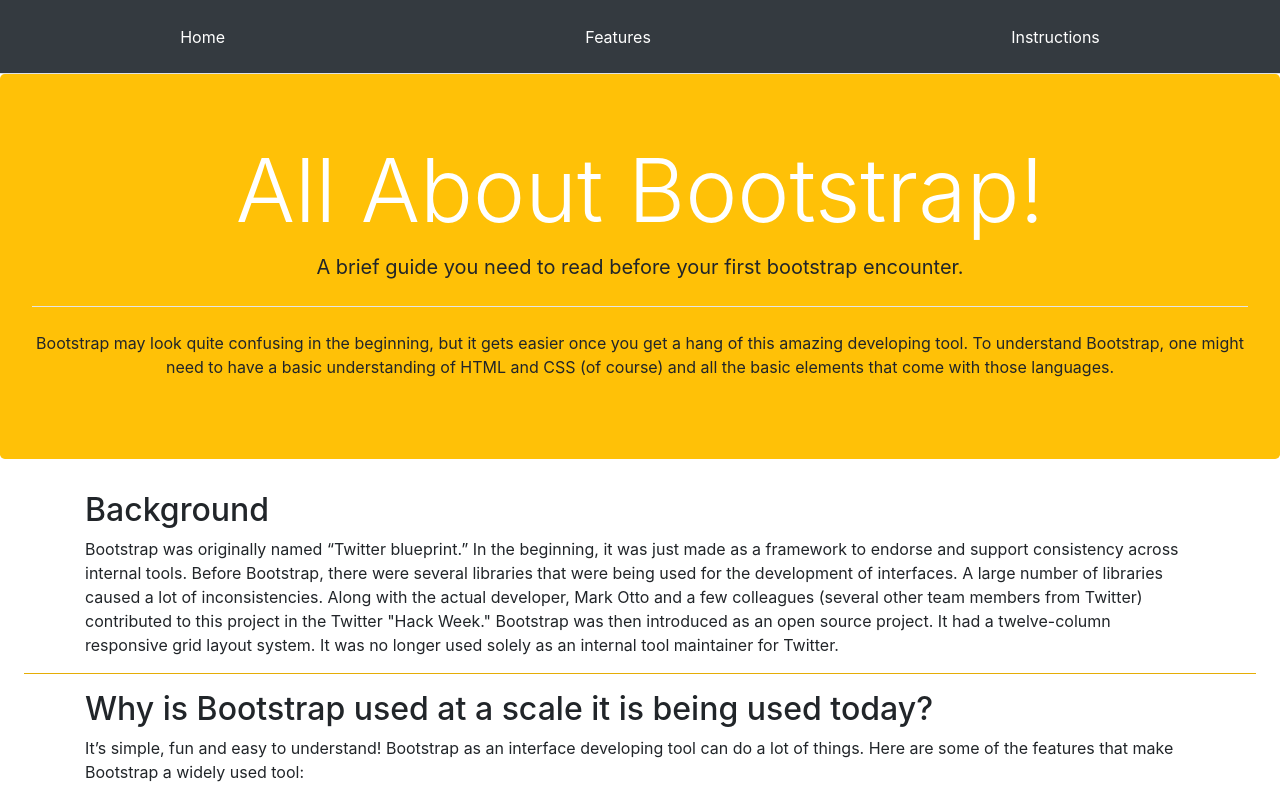
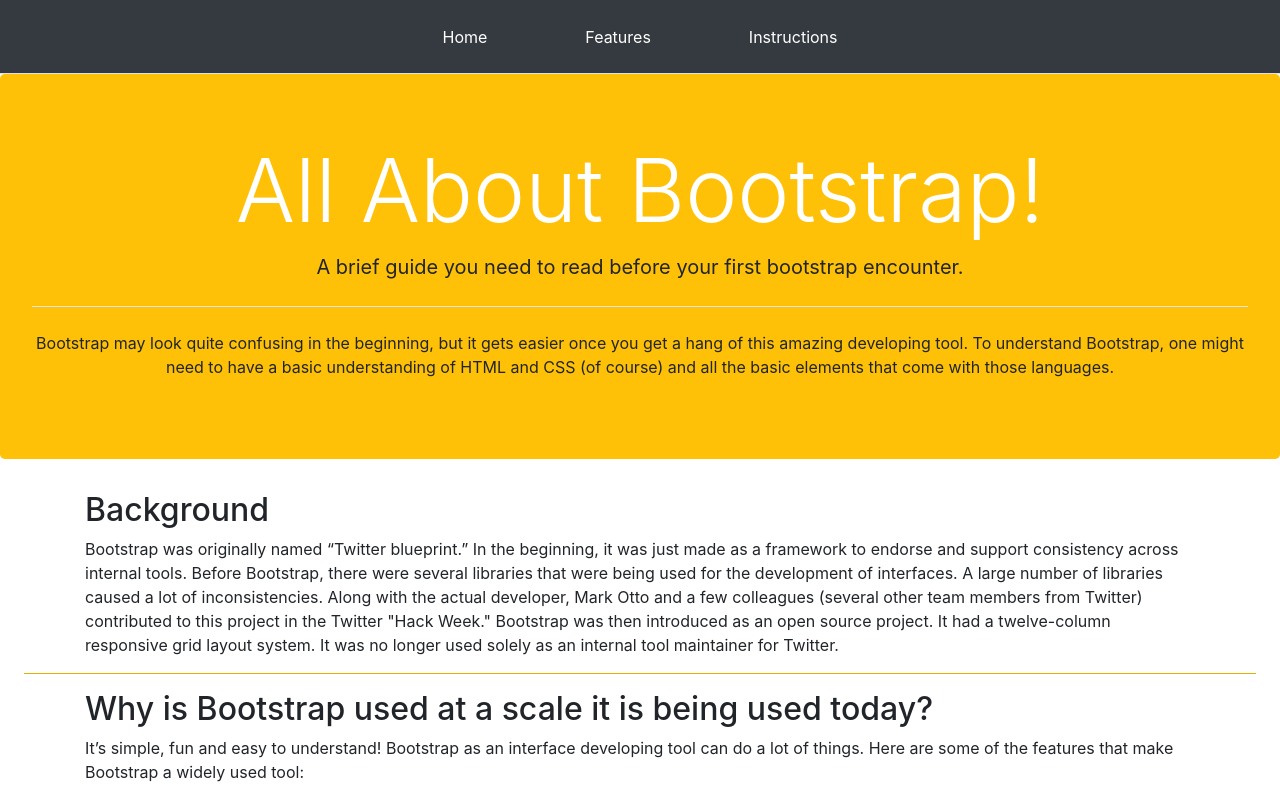
Before and after one commit to udai0001/mohammad.github.io, a plain HTML site: page bootstrap-this/index.html in a window 1280 px wide. Shown: the top 797 px of the page. Drawn offline with nearby package versions, Linux system fonts and the light colour scheme.

Commit message:
final push

```diff
--- a/bootstrap-this/index.html
+++ b/bootstrap-this/index.html
@@ -17,10 +17,10 @@
     <!-- Header with bootstrap navigation -->
     <!-- I used the bootstrap nav technique for this one as it was simple and didn't have any complex styles to be typed. I also went with the nav-tabs instead of the pills because I liked the overall look the tabs gave -->
     <header id="btp">
-      <nav class="nav nav-tabs justify-content-around bg-dark flex-column flex-md-row">
-        <a class= "py-4 nav-item nav-link text-white text-center" href="index.html">Home</a>
-        <a class= "py-4 nav-item nav-link text-white text-center" href="#features">Features</a>
-        <a class= "py-4 nav-item nav-link text-white text-center" href="#instructions">Instructions</a>
+      <nav class="nav nav-tabs justify-content-center bg-dark flex-column flex-md-row">
+        <a class= "py-4 px-5 nav-item nav-link text-white text-center" href="index.html">Home</a>
+        <a class= "py-4 px-5 nav-item nav-link text-white text-center" href="#features">Features</a>
+        <a class= "py-4 px-5 nav-item nav-link text-white text-center" href="#instructions">Instructions</a>
       </nav>
     </header>
 
```
